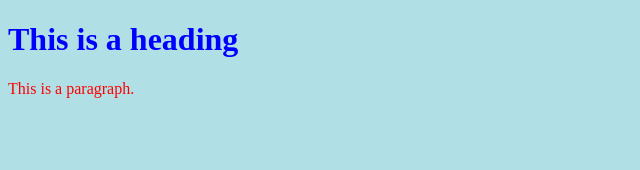
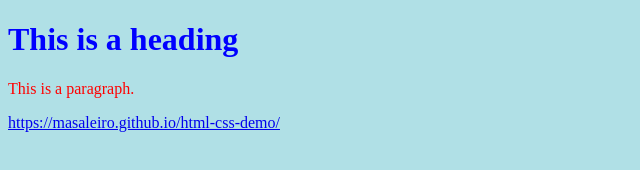
Before and after one commit to masaleiro/html-css-demo, a plain HTML site: page index.html in a window 1280 px wide. Shown: the whole page, without its empty margins (0-640 px from the left). Drawn offline with Linux system fonts and the light colour scheme.

Commit message:
added href

```diff
--- a/index.html
+++ b/index.html
@@ -7,6 +7,7 @@
 
 <h1>This is a heading</h1>
 <p>This is a paragraph.</p>
+<a href="https://masaleiro.github.io/html-css-demo/">https://masaleiro.github.io/html-css-demo/</a>
 
 </body>
 </html>
```
